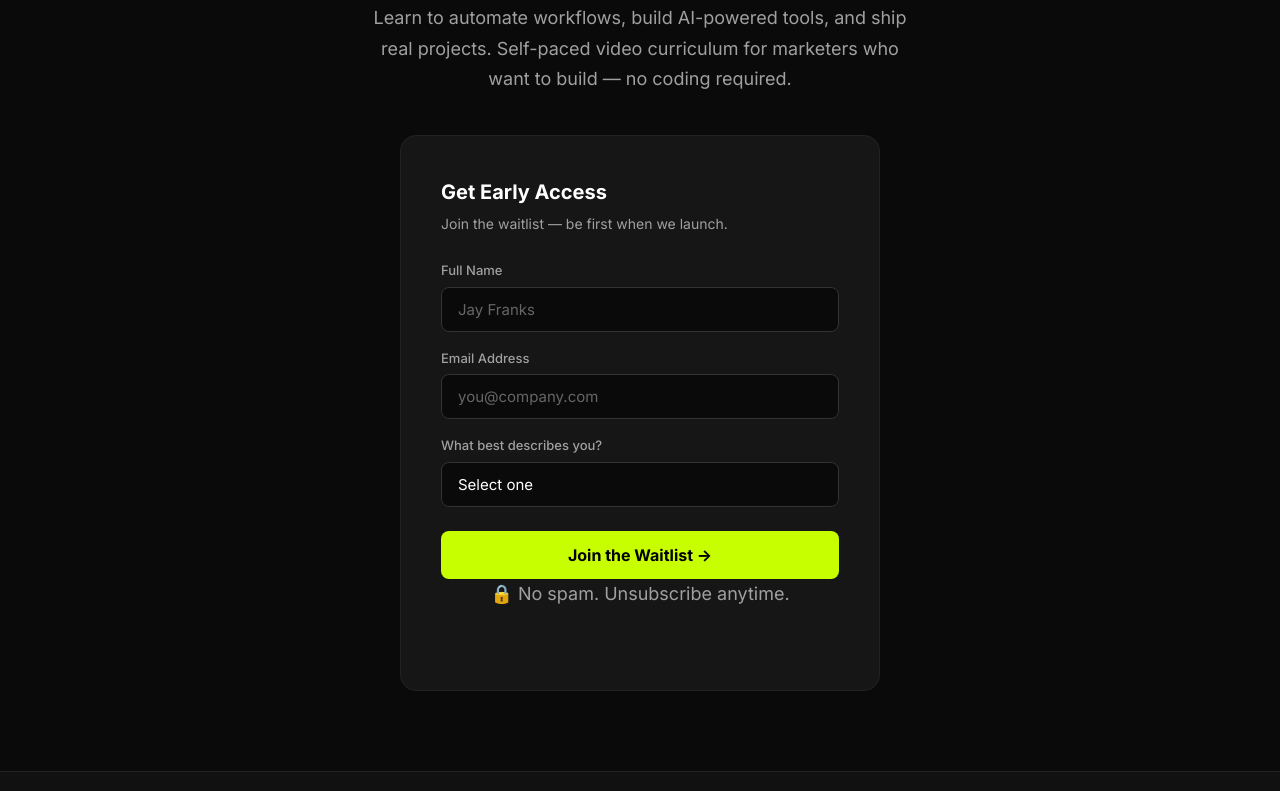
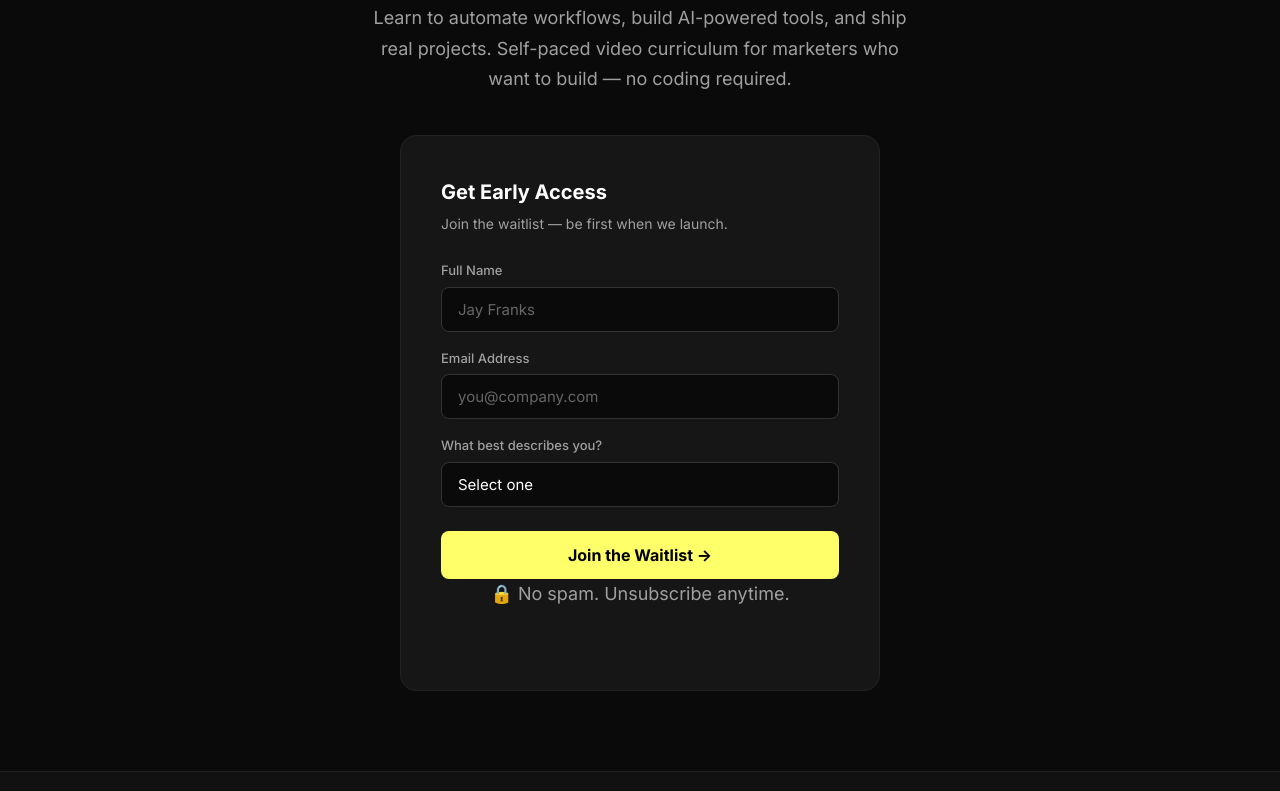
Before and after one commit to JayMajor91/ai-enabled-marketer-landing, a website: page index.html in a window 1280 px wide. Shown: the part 346-1137 px from the top of the page. Drawn offline with Linux system fonts and the light colour scheme.

Commit message:
Fix accent color to match Myosin brand (#ffff6a)

```diff
--- a/index.html
+++ b/index.html
@@ -22,9 +22,9 @@
             --text-primary: #ffffff;
             --text-secondary: #a0a0a0;
             --text-muted: #666666;
-            --accent: #c8ff00;
-            --accent-hover: #d4ff33;
-            --accent-dim: rgba(200, 255, 0, 0.1);
+            --accent: #ffff6a;
+            --accent-hover: #ffff8a;
+            --accent-dim: rgba(255, 255, 106, 0.1);
             --border: #222222;
             --border-light: #333333;
             --radius: 12px;
```
